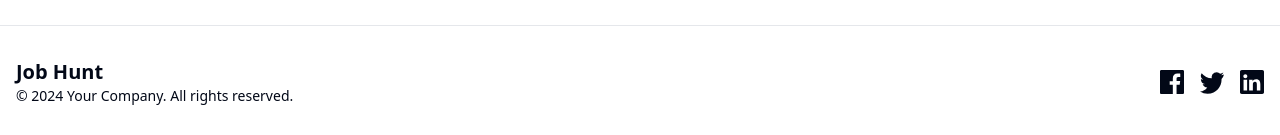
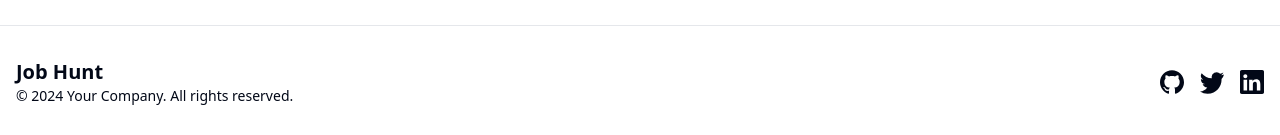
Before and after one commit to Amit-Verma5262/Job-Search-WebApp, a React (Vite) app in the folder frontend/: page / in a window 1280 px wide. Shown: the part 705-840 px from the top of the page. Built offline with nearby package versions, Linux system fonts and the light colour scheme; no server answers.

Commit message:
Updated Footer.jsx

```diff
--- a/frontend/src/components/shared/Footer.jsx
+++ b/frontend/src/components/shared/Footer.jsx
@@ -11,13 +11,14 @@ const Footer = () => {
           </div>
 
           <div className="flex space-x-4 mt-4 md:mt-0">
-            <a href="https://facebook.com" className="hover:text-gray-400" aria-label="Facebook">
-              <svg className="w-6 h-6" fill="currentColor" viewBox="0 0 24 24"><path d="M22.676 0H1.324C.593 0 0 .592 0 1.324v21.352C0 23.408.593 24 1.324 24H12.82V14.706H9.692v-3.578h3.128V8.408c0-3.1 1.893-4.787 4.657-4.787 1.325 0 2.463.1 2.794.144v3.238l-1.918.001c-1.503 0-1.794.715-1.794 1.762v2.31h3.587l-.468 3.578h-3.119V24h6.116C23.407 24 24 23.408 24 22.676V1.324C24 .592 23.407 0 22.676 0z" /></svg>
+            <a href="https://github.com/Amit-Verma5262" className="hover:text-gray-400" aria-label="GitHub" target="_blank">
+            <svg className="w-6 h-6" fill="currentColor" viewBox="0 0 24 24"> <path d="M12 0.297C5.371 0.297 0 5.668 0 12.297c0 5.301 3.438 9.8 8.205 11.387.599.111.82-.26.82-.578 0-.287-.011-1.243-.016-2.25-3.338.725-4.043-1.429-4.043-1.429-.546-1.389-1.333-1.758-1.333-1.758-1.088-.744.083-.729.083-.729 1.205.085 1.839 1.239 1.839 1.239 1.07 1.833 2.809 1.304 3.492.997.108-.775.419-1.305.763-1.606-2.665-.303-5.467-1.332-5.467-5.933 0-1.31.468-2.382 1.236-3.221-.124-.303-.536-1.524.117-3.176 0 0 1.008-.322 3.301 1.23.96-.267 1.988-.4 3.01-.404 1.022.004 2.05.137 3.012.404 2.29-1.552 3.297-1.23 3.297-1.23.656 1.653.245 2.874.12 3.176.771.839 1.235 1.911 1.235 3.221 0 4.61-2.807 5.625-5.478 5.921.431.371.815 1.103.815 2.222 0 1.606-.015 2.898-.015 3.293 0 .32.218.694.826.576C20.565 22.092 24 17.595 24 12.297c0-6.629-5.373-12-12-12z"/></svg>
             </a>
-            <a href="https://twitter.com" className="hover:text-gray-400" aria-label="Twitter">
+
+            <a href="https://x.com/AmitVerma7062" className="hover:text-gray-400" aria-label="Twitter" target="_blank">
               <svg className="w-6 h-6" fill="currentColor" viewBox="0 0 24 24"><path d="M24 4.557a9.835 9.835 0 01-2.828.775 4.934 4.934 0 002.165-2.724 9.867 9.867 0 01-3.127 1.195 4.924 4.924 0 00-8.38 4.49A13.978 13.978 0 011.67 3.149 4.93 4.93 0 003.16 9.724a4.903 4.903 0 01-2.229-.616v.062a4.93 4.93 0 003.946 4.827 4.902 4.902 0 01-2.224.084 4.93 4.93 0 004.6 3.417A9.869 9.869 0 010 21.543a13.978 13.978 0 007.548 2.212c9.057 0 14.01-7.507 14.01-14.01 0-.213-.004-.425-.015-.636A10.012 10.012 0 0024 4.557z" /></svg>
             </a>
-            <a href="https://linkedin.com" className="hover:text-gray-400" aria-label="LinkedIn">
+            <a href="https://www.linkedin.com/in/amit-verma-1b5677249/" className="hover:text-gray-400" aria-label="LinkedIn" target="_blank">
               <svg className="w-6 h-6" fill="currentColor" viewBox="0 0 24 24"><path d="M20.447 20.452H16.85v-5.569c0-1.327-.027-3.037-1.852-3.037-1.854 0-2.137 1.446-2.137 2.94v5.666H9.147V9.756h3.448v1.464h.05c.48-.91 1.653-1.871 3.401-1.871 3.634 0 4.307 2.39 4.307 5.498v5.605zM5.337 8.29c-1.105 0-2-.896-2-2 0-1.106.895-2 2-2 1.104 0 2 .895 2 2 0 1.104-.896 2-2 2zM7.119 20.452H3.553V9.756h3.566v10.696zM22.225 0H1.771C.791 0 0 .774 0 1.729v20.542C0 23.226.792 24 1.771 24h20.451c.979 0 1.771-.774 1.771-1.729V1.729C24 .774 23.205 0 22.225 0z" /></svg>
             </a>
           </div>
```
